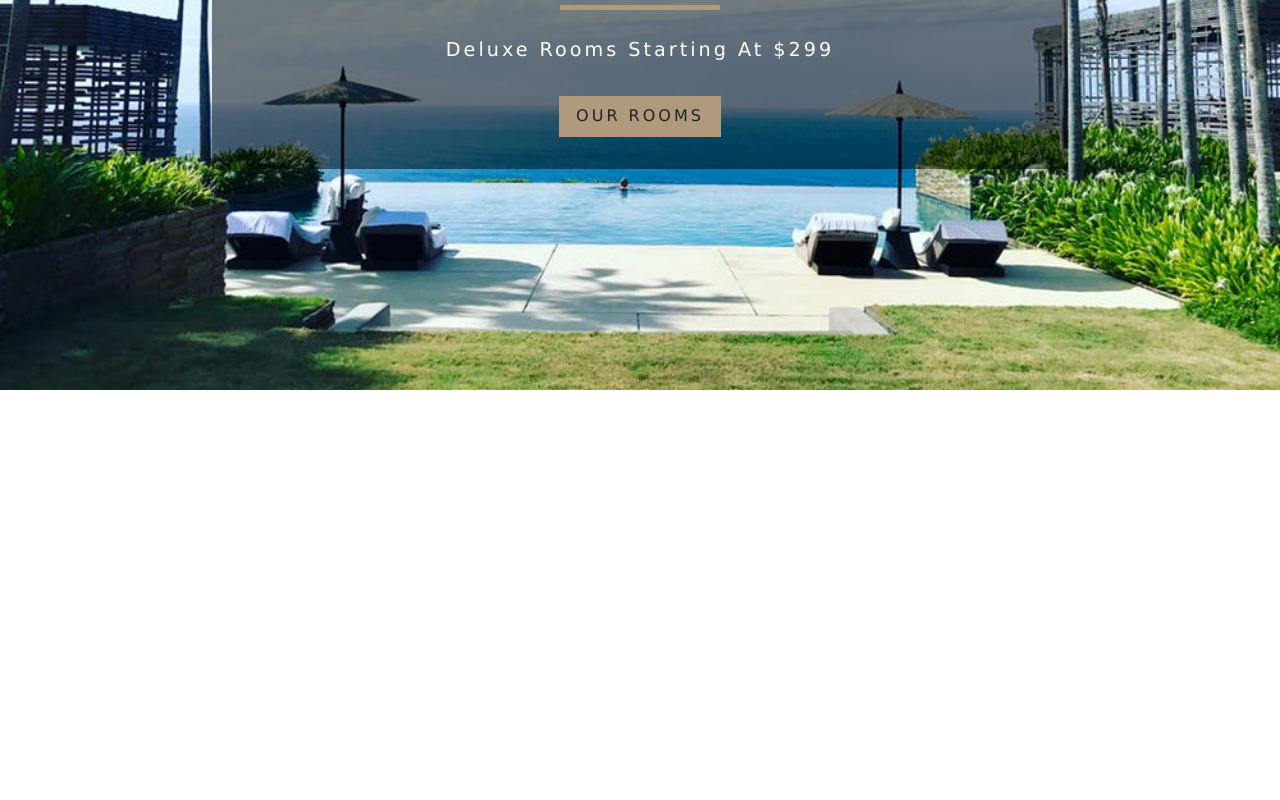
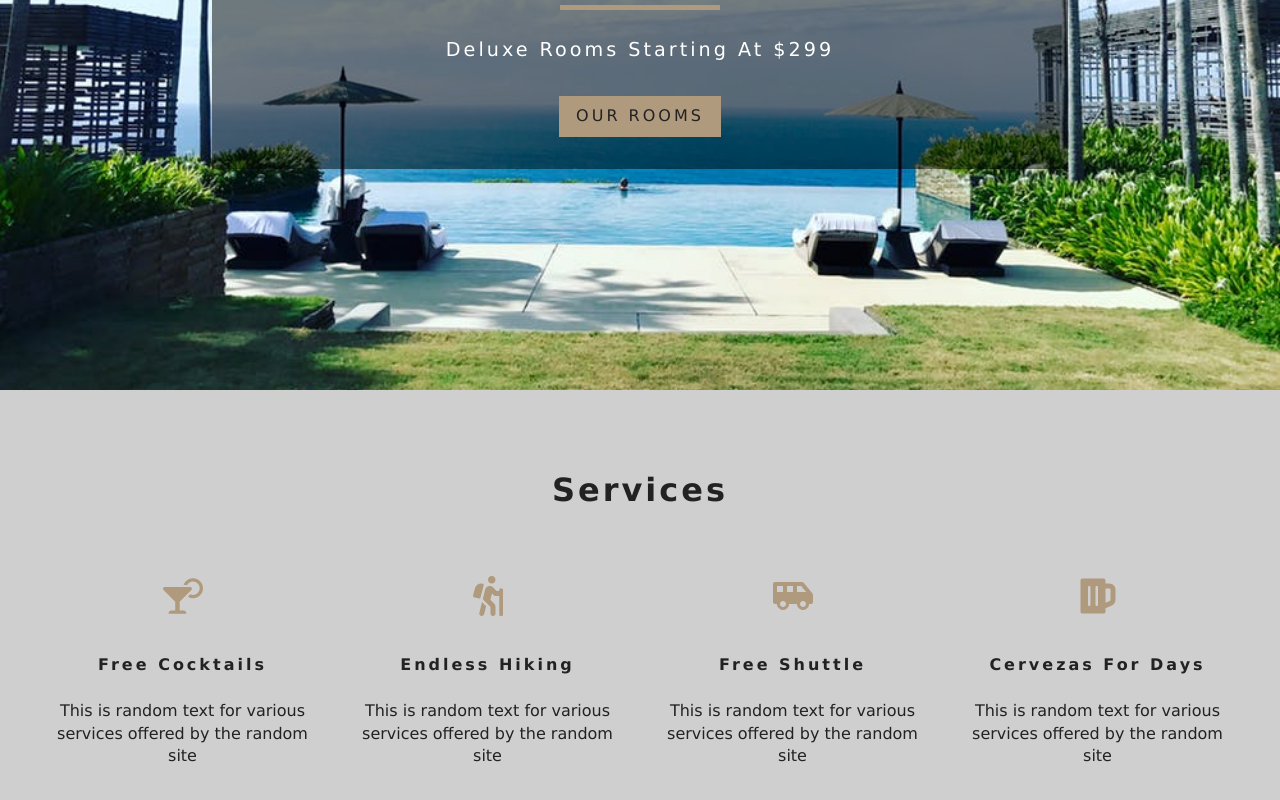
Before and after one commit to TrevorLall/ReactResort, a React (Create React App) app in the folder resort/: page / in a window 1280 px wide. Shown: the part 410-1210 px from the top of the page. Before the commit the page ends 800 px from the top, so only its background shows below. Built offline with nearby package versions, Linux system fonts and the light colour scheme.

Commit message:
Added Services

```diff
--- a/resort/src/App.css
+++ b/resort/src/App.css
@@ -252,6 +252,7 @@
 }
 .services h6 {
   letter-spacing: var(--mainSpacing);
+  text-transform: capitalize;
 }
 .services p {
   width: 80%;
--- a/resort/src/components/Services.js
+++ b/resort/src/components/Services.js
@@ -1,9 +1,47 @@
-import React from 'react'
+import React, { Component } from 'react'
+import Title from './Title'
+import { FaCocktail, FaHiking, FaShuttleVan, FaBeer, FaUtensilSpoon } from 'react-icons/fa'
 
-export default function Services() {
-    return (
-        <div>
+export default class Services extends Component {
+    state = {
+        services: [
+            {
+                icon: <FaCocktail />,
+                title: "Free Cocktails",
+                info: "This is random text for various services offered by the random site"
+            },
+            {
+                icon: <FaHiking />,
+                title: "Endless Hiking",
+                info: "This is random text for various services offered by the random site"
+            },
+            {
+                icon: <FaShuttleVan />,
+                title: "Free Shuttle",
+                info: "This is random text for various services offered by the random site"
+            },
+            {
+                icon: <FaBeer />,
+                title: "Cervezas For Days",
+                info: "This is random text for various services offered by the random site"
+            }
+        ]
+    }
+    render() {
+        return (
+            <section className="services">
+                <Title title='services'></Title>
+                <div className="services-center">
+                    {this.state.services.map((item, index) => {
+                        return <article key={index} className="service">
+                            <span>{item.icon}</span>
+                            <h6>{item.title}</h6>
+                            <p>{item.info}</p>
+                        </article>
+                    })}
+                </div>
 
-        </div>
-    )
+            </section>
+        )
+    }
 }
--- a/resort/src/components/Title.js
+++ b/resort/src/components/Title.js
@@ -1,8 +1,9 @@
 import React from 'react'
 
-export default function Title() {
+export default function Title({ title }) {
     return (
-        <div>
+        <div className="section-title">
+            <h4>{title}</h4>
 
         </div>
     )
--- a/resort/src/pages/Home.js
+++ b/resort/src/pages/Home.js
@@ -1,16 +1,20 @@
 import React from 'react'
 import Hero from '../components/Hero'
 import Banner from '../components/Banner'
+import Services from '../components/Services'
 import { Link } from 'react-router-dom'
 
 
 export default function Home() {
     return (
+        <>
             <Hero>
                 <Banner title="luxurious rooms"
                     subtitle="deluxe rooms starting at $299">
                     <Link to='/rooms' className="btn-primary">Our Rooms</Link>
                 </Banner>
             </Hero>
+            <Services></Services>
+        </>
     )
 }
```
Lines whose indentation alone changed are shown as unchanged.
